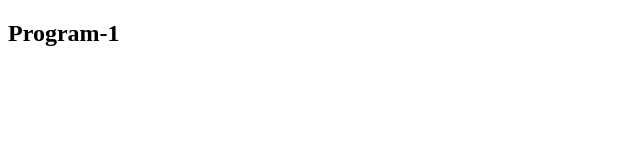
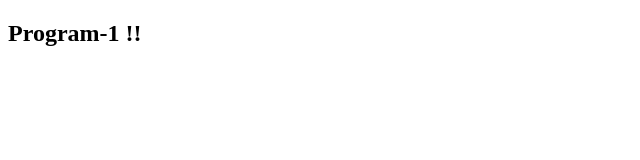
Before and after one commit to Vinay-1432/WE-lab-program-1, a plain HTML site: page index.html in a window 1280 px wide. Shown: the full height of the page, 0-640 px from the left. Drawn offline with Linux system fonts and the light colour scheme.

Commit message:
add exclamation

```diff
--- a/index.html
+++ b/index.html
@@ -3,6 +3,6 @@
     <title>First Program</title>
 </head>
 <body>
-    <h2>Program-1</h2>
+    <h2>Program-1 !!</h2>
 </body>
 </html>
```
